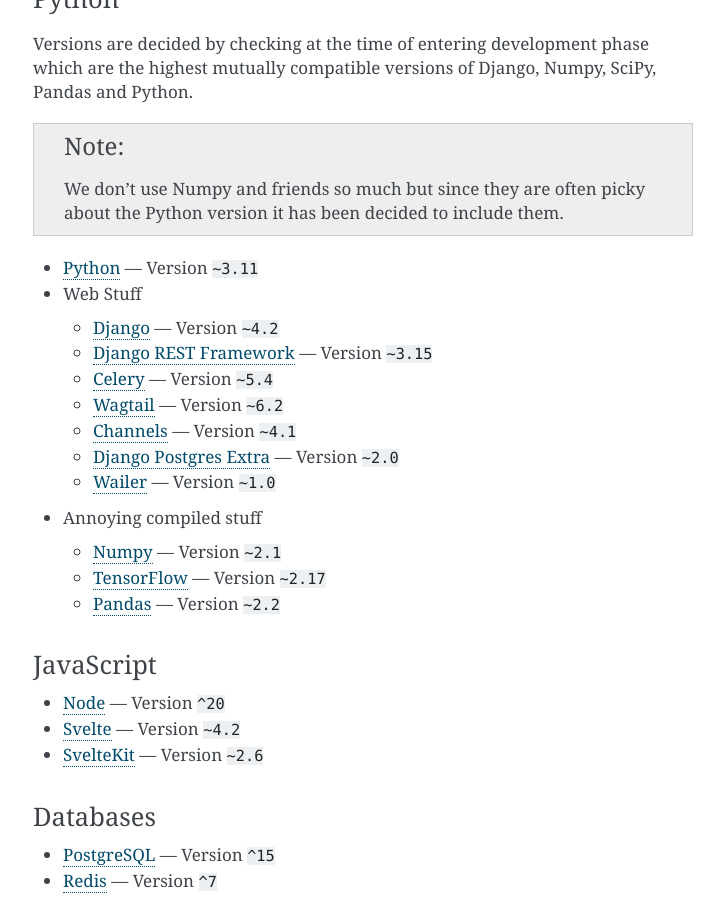
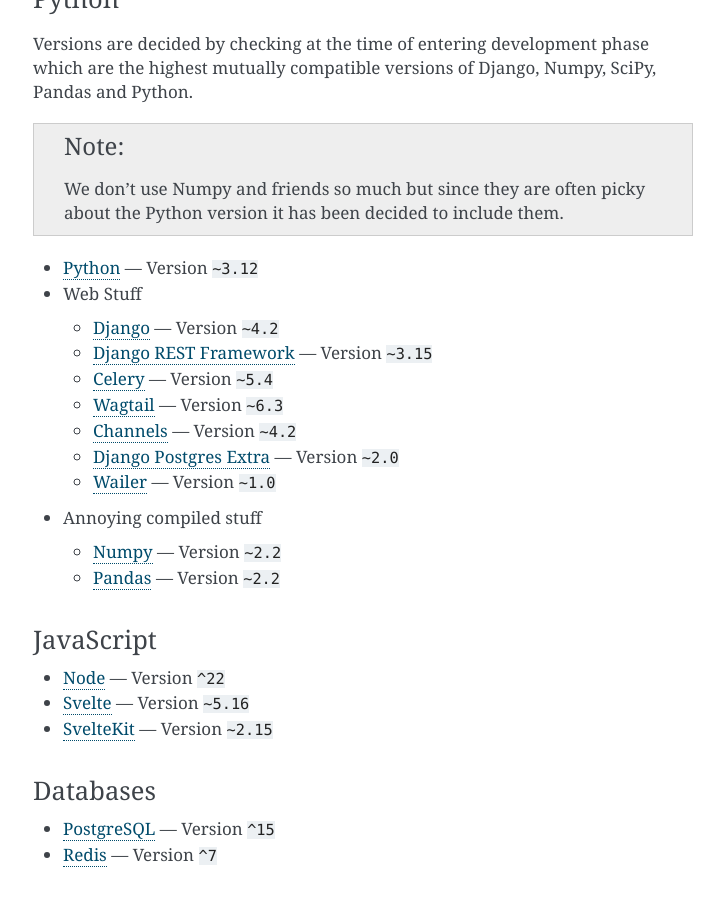
Before and after one commit to ModelW/directory, a Sphinx documentation site: the page built from doc/source/release-cycle.md, in a window 1280 px wide and 900 px high, scrolled down 1878 px. Shown: the whole window, without its empty margins (387-1111 px from the left). Built offline with Sphinx 7.4.7, drawn with Linux system fonts in a browser that asks for light colours.

Commit message:
Update versions

````diff
--- a/doc/source/release-cycle.md
+++ b/doc/source/release-cycle.md
@@ -87,7 +87,7 @@
 Python version it has been decided to include them.
 ```
 
--   [Python](https://endoflife.date/python) &mdash; Version `~3.11`
+-   [Python](https://endoflife.date/python) &mdash; Version `~3.12`
 -   Web Stuff
     -   [Django](https://www.djangoproject.com/download/) &mdash; Version `~4.2`
     -   [Django REST Framework](https://www.django-rest-framework.org/community/release-notes/)
@@ -95,26 +95,24 @@
     -   [Celery](https://github.com/celery/celery/releases) &mdash; Version
         `~5.4`
     -   [Wagtail](https://docs.wagtail.io/en/stable/releases/index.html) &mdash;
-        Version `~6.2`
+        Version `~6.3`
     -   [Channels](https://channels.readthedocs.io/en/stable/releases/index.html)
-        &mdash; Version `~4.1`
+        &mdash; Version `~4.2`
     -   [Django Postgres Extra](https://django-postgres-extra.readthedocs.io/en/latest/major_releases.html)
         &mdash; Version `~2.0`
     -   [Wailer](https://github.com/WithAgency/Wailer/tags) &mdash; Version
         `~1.0`
 -   Annoying compiled stuff
-    -   [Numpy](https://numpy.org/news/) &mdash; Version `~2.1`
-    -   [TensorFlow](https://github.com/tensorflow/tensorflow/releases) &mdash;
-        Version `~2.17`
+    -   [Numpy](https://numpy.org/news/) &mdash; Version `~2.2`
     -   [Pandas](https://pandas.pydata.org/docs/whatsnew/index.html) &mdash;
         Version `~2.2`
 
 ### JavaScript
 
--   [Node](https://nodejs.org/en/about/releases/) &mdash; Version `^20`
--   [Svelte](https://www.npmjs.com/package/svelte) &mdash; Version `~4.2`
+-   [Node](https://nodejs.org/en/about/releases/) &mdash; Version `^22`
+-   [Svelte](https://www.npmjs.com/package/svelte) &mdash; Version `~5.16`
 -   [SvelteKit](https://www.npmjs.com/package/@sveltejs/kit) &mdash; Version
-    `~2.6`
+    `~2.15`
 
 ### Databases
 
````
Also changed, not shown: other parts of doc/source/release-cycle.md (+1 -1 lines).
